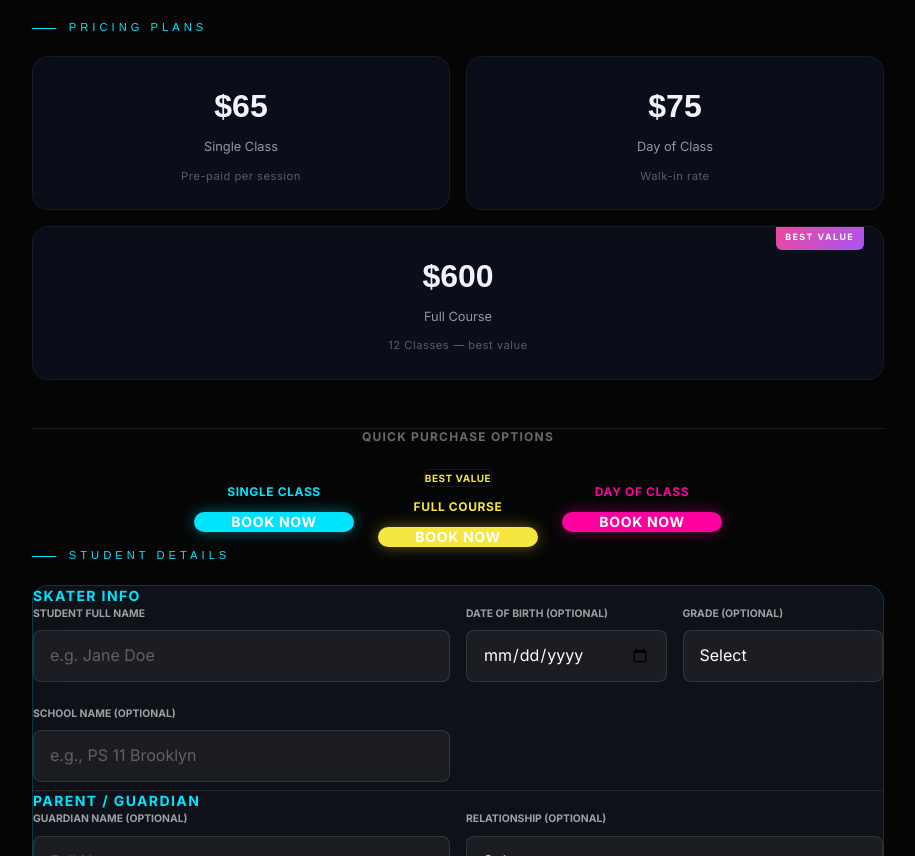
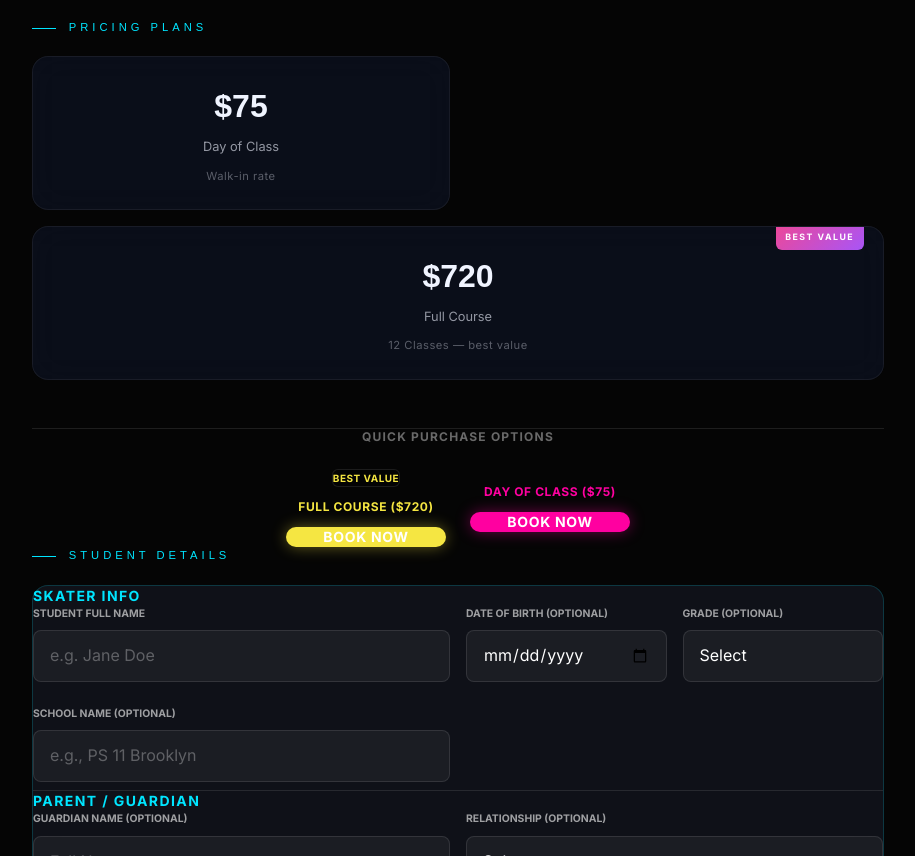
Before and after one commit to Salimgroup/4wrdskate, a Next.js app: page /lessons in a window 1280 px wide. Shown: the part 1120-1976 px from the top of the page, without its empty margins (182-1097 px from the left). Built offline with nearby package versions, Linux system fonts and the light colour scheme.

Commit message:
Update pricing: remove single class, course to 720

```diff
--- a/src/app/api/checkout/route.ts
+++ b/src/app/api/checkout/route.ts
@@ -75,7 +75,7 @@ export async function POST(req: Request) {
 
     const prices: { [key: string]: number } = {
       single: 6500, // $65.00
-      course: 60000, // $600.00
+      course: 72000, // $600.00
       dayof: 7500, // $75.00
     };
 
--- a/src/app/lessons/page.tsx
+++ b/src/app/lessons/page.tsx
@@ -12,9 +12,8 @@ const SESSIONS = [
 ];
 
 const PRICING = [
-    { id: "single", amount: 65, label: "Single Class", desc: "Pre-paid per session", popular: false },
     { id: "dayof", amount: 75, label: "Day of Class", desc: "Walk-in rate", popular: false },
-    { id: "course", amount: 600, label: "Full Course", desc: "12 Classes — best value", popular: true },
+    { id: "course", amount: 720, label: "Full Course", desc: "12 Classes — best value", popular: true },
 ];
 
 const APPS_SCRIPT_URL: string = "https://script.google.com/macros/s/AKfycbw_T8vVeF19U0PtqzShQ1u3OxFADTUDxWROYFAJCg9aTtrzQDCI0q7lrEUz0wDlMVap/exec";
@@ -212,22 +211,15 @@ export default function LessonsPage() {
                     <p className="text-white/40 text-xs font-bold tracking-widest uppercase mb-2">Quick Purchase Options</p>
                     <div className="flex flex-col md:flex-row gap-6 items-start md:items-center justify-center">
                         <div className="flex flex-col items-center gap-3">
-                           <span className="text-xs text-[#00e5ff] font-bold tracking-wider">SINGLE CLASS</span>
-                           <a href="https://checkout.square.site/merchant/MLFW3X8RMKVW2/checkout/VVQJ2ZJFQPEZULDJUYDP6RBH" target="_blank" rel="noreferrer" className="bg-[#00e5ff] text-black px-6 py-3 rounded-full font-bold uppercase tracking-wider text-sm hover:scale-105 transition-transform shadow-[0_0_15px_rgba(0,229,255,0.4)] block text-center min-w-[160px]">
-                               Book Now
-                           </a>
-                        </div>
-
-                        <div className="flex flex-col items-center gap-3">
                            <span className="text-[10px] text-[#f5e642] font-bold tracking-wider bg-black/40 px-2 py-1 rounded-md border border-white/10">BEST VALUE</span>
-                           <span className="text-xs text-[#f5e642] font-bold tracking-wider">FULL COURSE</span>
+                           <span className="text-xs text-[#f5e642] font-bold tracking-wider">FULL COURSE ($720)</span>
                            <a href="https://checkout.square.site/merchant/MLFW3X8RMKVW2/checkout/VVQJ2ZJFQPEZULDJUYDP6RBH" target="_blank" rel="noreferrer" className="bg-[#f5e642] text-black px-6 py-3 rounded-full font-bold uppercase tracking-wider text-sm hover:scale-105 transition-transform shadow-[0_0_15px_rgba(245,230,66,0.4)] block text-center min-w-[160px]">
                                Book Now
                            </a>
                         </div>
 
                         <div className="flex flex-col items-center gap-3">
-                           <span className="text-xs text-[#ff00a0] font-bold tracking-wider">DAY OF CLASS</span>
+                           <span className="text-xs text-[#ff00a0] font-bold tracking-wider">DAY OF CLASS ($75)</span>
                            <a href="https://checkout.square.site/merchant/MLFW3X8RMKVW2/checkout/VVQJ2ZJFQPEZULDJUYDP6RBH" target="_blank" rel="noreferrer" className="bg-[#ff00a0] text-white px-6 py-3 rounded-full font-bold uppercase tracking-wider text-sm hover:scale-105 transition-transform shadow-[0_0_15px_rgba(255,0,160,0.4)] block text-center min-w-[160px]">
                                Book Now
                            </a>
```
